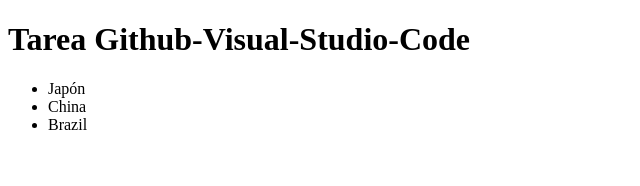
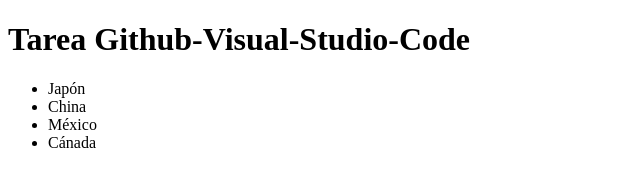
Before and after one commit to pablozaf18/MiPrimerRepositorio, a plain HTML site: page index.html in a window 1280 px wide. Shown: the full height of the page, 0-640 px from the left. Drawn offline with Linux system fonts and the light colour scheme.

Commit message:
He quitado 1 linea y he añadido 2 lineas

```diff
--- a/index.html
+++ b/index.html
@@ -10,7 +10,8 @@
     <ul>
         <li>Japón</li>
         <li>China</li>
-        <li>Brazil</li>
+        <li>México</li>
+        <li>Cánada</li>
     </ul>
 </body>
 </body>
```
